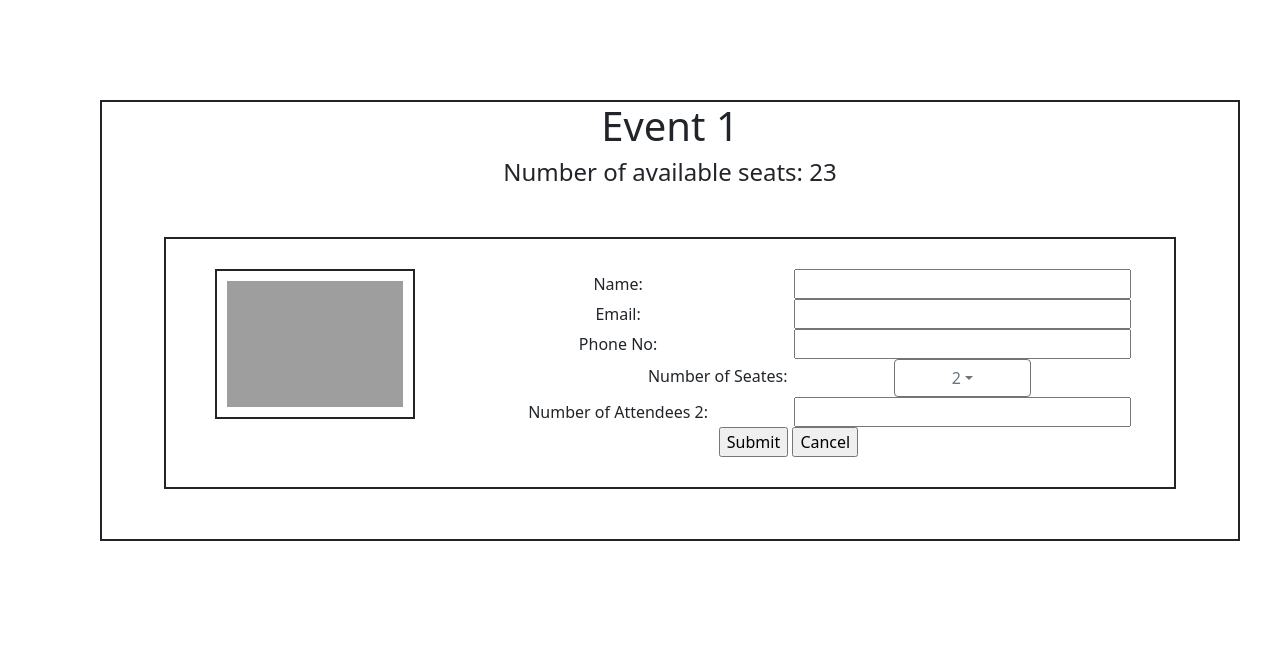
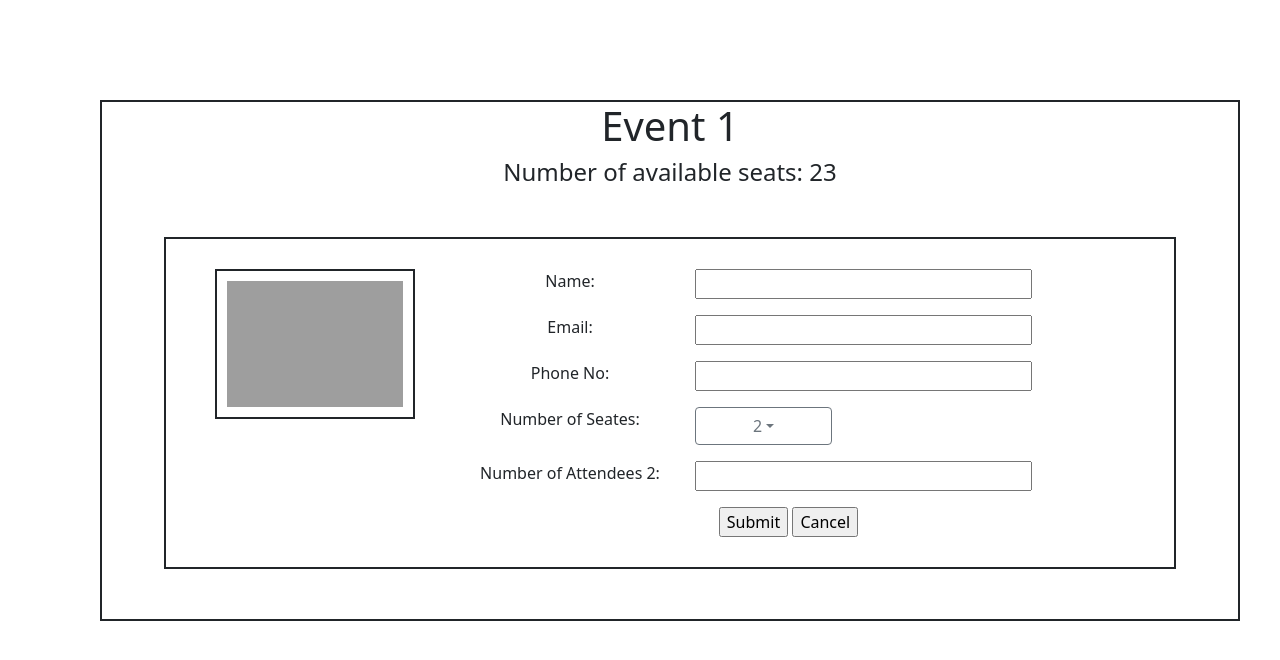
Before and after one commit to Malathi19/Day-13-responsive-web-design-Event-1, a plain HTML site: page index.html in a window 1280 px wide. Drawn offline with nearby package versions, Linux system fonts and the light colour scheme; grey boxes are pictures that could not be loaded.

Commit message:
Update index.html

```diff
--- a/index.html
+++ b/index.html
@@ -15,8 +15,8 @@
         }
 
         .row {
-            border: 2px solid;
             margin : 50px;
+            border : solid 2px;
             padding : 30px
         }
         img{
@@ -28,6 +28,15 @@
 
         }
 
+        .overview {
+            display: flex;
+            flex-direction: row;
+            flex-wrap: wrap;
+            justify-content: left;
+        }
+
+
+
 
 label {
   width: 50%;
@@ -36,13 +45,22 @@ label {
 
 .data {
     width: 49%;
+    margin-bottom: 16px;
+}
+
+label {
+    width: 250px;
 }
 
 button{
     width: 20%;
     display : inline-block;
+    padding: inherit;
+    margin-bottom: 16px;
+    margin-right: 40%;
+}
 
-}
+.
 
     </style>
 
@@ -51,32 +69,32 @@ button{
     <div class="container">
         <h1>Event 1</h1>
         <h4>Number of available seats: 23</h4>
+
         <div class="row">
-                <div class="col-md-3">
+                 <div class="col-md-3">
                     <img src="https://images.livemint.com/rf/Image-621x414/LiveMint/Period1/2014/03/15/Photos/NOW_0363[1]--621x414.jpg"  alt="Event">
                 </div>
                 <div class="col-md-9">
-                    <form>
-                        <label for="Name">Name: </label>
-                        <input type="text"  name="Name" class="data"><br>
-                        <label for="Email">Email: </label>
-                        <input type="text"  name="Email" class="data"><br>
+                    <div class="overview">
+                        <label for="Name" >Name: </label>
+                        <input type="text"  name="Name" class="data">
+                        <label class="" for="Email">Email: </label>
+                        <input type="text"  name="Email" class="data">
                         <label for="Phone">Phone No: </label>
-                        <input type="text"  name="Phone" class="data"><br>
+                        <input type="text"  name="Phone" class="data">
                         <label for="button">Number of Seates: </label>
-                        <button class="btn btn-outline-secondary dropdown-toggle" type="button" data-bs-toggle="dropdown" aria-expanded="false">2</button>
-                      <br>
+                        <button class="btn btn-outline-secondary dropdown-toggle" type="button" data-bs-toggle="dropdown" aria-expanded="false">2</button><br>
                         <label for="Attendees">Number of Attendees 2: </label>
-                        <input type="text"  name="Attendees" class="data"><br>
-
-                        <input type="submit" value="Submit">
-
-                        <input type="submit" value="Cancel">
-
-                      </form>
+                        <input type="text"  name="Attendees" class="data">
+                    </div>
+                    <input type="submit" value="Submit">
+                    <input type="submit" value="Cancel">
                 </div>
         </div>
     </div>
 
 </body>
 </html>
+
+</body>
+</html>
```
